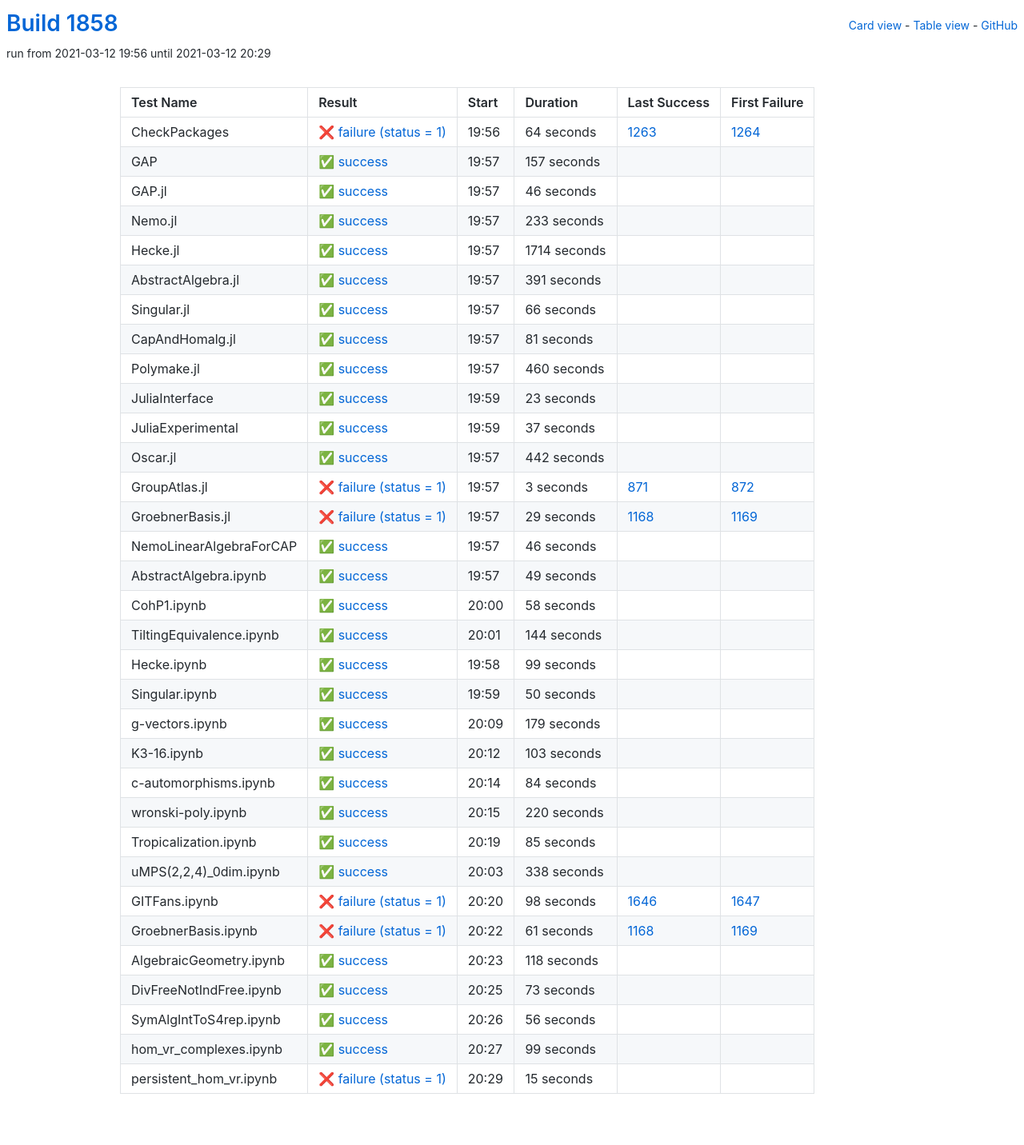
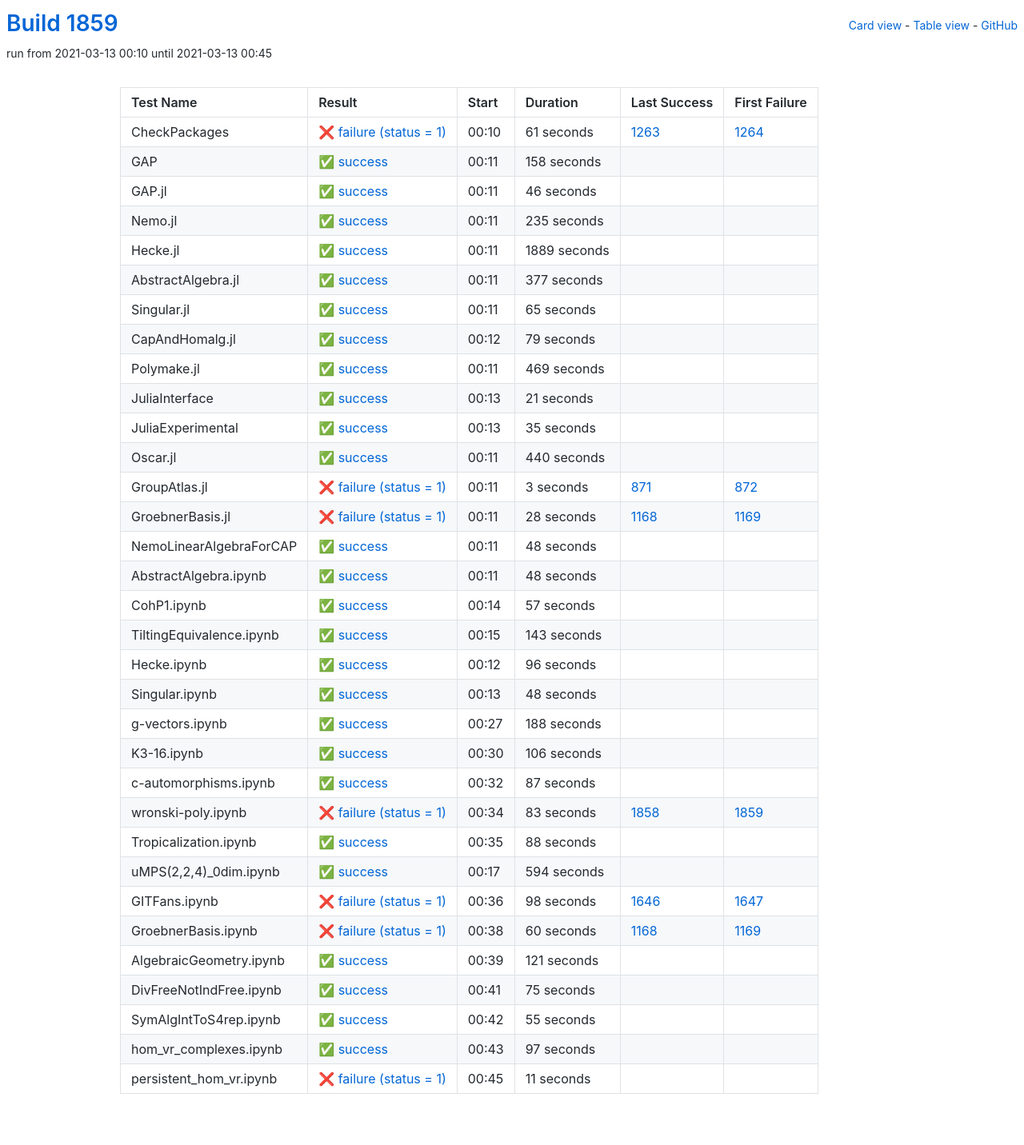
Before and after one commit to oscar-system/oscar-ci-status-stable, a Jekyll site: the page built from table.html, in a window 1280 px wide. Shown: the whole page at 80% size. Built offline with Jekyll 4.4.1, drawn with Linux system fonts in a browser that asks for light colours.

Commit message:
Build #1859

```diff
--- a/_data/ci.yml
+++ b/_data/ci.yml
@@ -1,6 +1,6 @@
 ---
-build: 1858
-build_url: https://oscarci.mathematik.uni-kl.de/job/oscar-stable/1858/
+build: 1859
+build_url: https://oscarci.mathematik.uni-kl.de/job/oscar-stable/1859/
 job: oscar-stable
 organization: oscar-system
 repo: oscar-ci-status-stable
@@ -8,32 +8,32 @@ repourl: https://github.com/oscar-system/oscar-ci-status-stable
 tests:
 - name: CheckPackages
   id: checkpackages
-  log: https://oscarci.mathematik.uni-kl.de/job/oscar-stable/1858/artifact/logs/build-1858/CheckPackages.log
-  start: 2021-03-12 19:56
+  log: https://oscarci.mathematik.uni-kl.de/job/oscar-stable/1859/artifact/logs/build-1859/CheckPackages.log
+  start: 2021-03-13 00:10
   success: false
   exitcode: 1
   status: failure
-  duration: 64
+  duration: 61
   last_success: 1263
   last_success_url: https://oscarci.mathematik.uni-kl.de/job/oscar-stable/1263/
   first_failure: 1264
   first_failure_url: https://oscarci.mathematik.uni-kl.de/job/oscar-stable/1264/
 - name: GAP
   id: gap
-  log: https://oscarci.mathematik.uni-kl.de/job/oscar-stable/1858/artifact/logs/build-1858/GAP.log
-  start: 2021-03-12 19:57
+  log: https://oscarci.mathematik.uni-kl.de/job/oscar-stable/1859/artifact/logs/build-1859/GAP.log
+  start: 2021-03-13 00:11
   success: true
   exitcode: 0
   status: success
-  duration: 157
+  duration: 158
   last_success: false
   last_success_url:
   first_failure: false
   first_failure_url:
 - name: GAP.jl
   id: gap-jl
-  log: https://oscarci.mathematik.uni-kl.de/job/oscar-stable/1858/artifact/logs/build-1858/GAP.jl.log
-  start: 2021-03-12 19:57
+  log: https://oscarci.mathematik.uni-kl.de/job/oscar-stable/1859/artifact/logs/build-1859/GAP.jl.log
+  start: 2021-03-13 00:11
   success: true
   exitcode: 0
   status: success
@@ -44,116 +44,116 @@ tests:
   first_failure_url:
 - name: Nemo.jl
   id: nemo-jl
-  log: https://oscarci.mathematik.uni-kl.de/job/oscar-stable/1858/artifact/logs/build-1858/Nemo.jl.log
-  start: 2021-03-12 19:57
+  log: https://oscarci.mathematik.uni-kl.de/job/oscar-stable/1859/artifact/logs/build-1859/Nemo.jl.log
+  start: 2021-03-13 00:11
   success: true
   exitcode: 0
   status: success
-  duration: 233
+  duration: 235
   last_success: false
   last_success_url:
   first_failure: false
   first_failure_url:
 - name: Hecke.jl
   id: hecke-jl
-  log: https://oscarci.mathematik.uni-kl.de/job/oscar-stable/1858/artifact/logs/build-1858/Hecke.jl.log
-  start: 2021-03-12 19:57
+  log: https://oscarci.mathematik.uni-kl.de/job/oscar-stable/1859/artifact/logs/build-1859/Hecke.jl.log
+  start: 2021-03-13 00:11
   success: true
   exitcode: 0
   status: success
-  duration: 1714
+  duration: 1889
   last_success: false
   last_success_url:
   first_failure: false
   first_failure_url:
 - name: AbstractAlgebra.jl
   id: abstractalgebra-jl
-  log: https://oscarci.mathematik.uni-kl.de/job/oscar-stable/1858/artifact/logs/build-1858/AbstractAlgebra.jl.log
-  start: 2021-03-12 19:57
+  log: https://oscarci.mathematik.uni-kl.de/job/oscar-stable/1859/artifact/logs/build-1859/AbstractAlgebra.jl.log
+  start: 2021-03-13 00:11
   success: true
   exitcode: 0
   status: success
-  duration: 391
+  duration: 377
   last_success: false
   last_success_url:
   first_failure: false
   first_failure_url:
 - name: Singular.jl
   id: singular-jl
-  log: https://oscarci.mathematik.uni-kl.de/job/oscar-stable/1858/artifact/logs/build-1858/Singular.jl.log
-  start: 2021-03-12 19:57
+  log: https://oscarci.mathematik.uni-kl.de/job/oscar-stable/1859/artifact/logs/build-1859/Singular.jl.log
+  start: 2021-03-13 00:11
   success: true
   exitcode: 0
   status: success
-  duration: 66
+  duration: 65
   last_success: false
   last_success_url:
   first_failure: false
   first_failure_url:
 - name: CapAndHomalg.jl
   id: capandhomalg-jl
-  log: https://oscarci.mathematik.uni-kl.de/job/oscar-stable/1858/artifact/logs/build-1858/CapAndHomalg.jl.log
-  start: 2021-03-12 19:57
+  log: https://oscarci.mathematik.uni-kl.de/job/oscar-stable/1859/artifact/logs/build-1859/CapAndHomalg.jl.log
+  start: 2021-03-13 00:12
   success: true
   exitcode: 0
   status: success
-  duration: 81
+  duration: 79
   last_success: false
   last_success_url:
   first_failure: false
   first_failure_url:
 - name: Polymake.jl
   id: polymake-jl
-  log: https://oscarci.mathematik.uni-kl.de/job/oscar-stable/1858/artifact/logs/build-1858/Polymake.jl.log
-  start: 2021-03-12 19:57
+  log: https://oscarci.mathematik.uni-kl.de/job/oscar-stable/1859/artifact/logs/build-1859/Polymake.jl.log
+  start: 2021-03-13 00:11
   success: true
   exitcode: 0
   status: success
-  duration: 460
+  duration: 469
   last_success: false
   last_success_url:
   first_failure: false
   first_failure_url:
 - name: JuliaInterface
   id: juliainterface
-  log: https://oscarci.mathematik.uni-kl.de/job/oscar-stable/1858/artifact/logs/build-1858/JuliaInterface.log
-  start: 2021-03-12 19:59
+  log: https://oscarci.mathematik.uni-kl.de/job/oscar-stable/1859/artifact/logs/build-1859/JuliaInterface.log
+  start: 2021-03-13 00:13
   success: true
   exitcode: 0
   status: success
-  duration: 23
+  duration: 21
   last_success: false
   last_success_url:
   first_failure: false
   first_failure_url:
 - name: JuliaExperimental
   id: juliaexperimental
-  log: https://oscarci.mathematik.uni-kl.de/job/oscar-stable/1858/artifact/logs/build-1858/JuliaExperimental.log
-  start: 2021-03-12 19:59
+  log: https://oscarci.mathematik.uni-kl.de/job/oscar-stable/1859/artifact/logs/build-1859/JuliaExperimental.log
+  start: 2021-03-13 00:13
   success: true
   exitcode: 0
   status: success
-  duration: 37
+  duration: 35
   last_success: false
   last_success_url:
   first_failure: false
   first_failure_url:
 - name: Oscar.jl
   id: oscar-jl
-  log: https://oscarci.mathematik.uni-kl.de/job/oscar-stable/1858/artifact/logs/build-1858/Oscar.jl.log
-  start: 2021-03-12 19:57
+  log: https://oscarci.mathematik.uni-kl.de/job/oscar-stable/1859/artifact/logs/build-1859/Oscar.jl.log
+  start: 2021-03-13 00:11
   success: true
   exitcode: 0
   status: success
-  duration: 442
+  duration: 440
   last_success: false
   last_success_url:
   first_failure: false
   first_failure_url:
 - name: GroupAtlas.jl
   id: groupatlas-jl
-  log: https://oscarci.mathematik.uni-kl.de/job/oscar-stable/1858/artifact/logs/build-1858/GroupAtlas.jl.log
-  start: 2021-03-12 19:57
+  log: https://oscarci.mathematik.uni-kl.de/job/oscar-stable/1859/artifact/logs/build-1859/GroupAtlas.jl.log
+  start: 2021-03-13 00:11
   success: false
   exitcode: 1
   status: failure
@@ -164,164 +164,164 @@ tests:
   first_failure_url: https://oscarci.mathematik.uni-kl.de/job/oscar-stable/872/
 - name: GroebnerBasis.jl
   id: groebnerbasis-jl
-  log: https://oscarci.mathematik.uni-kl.de/job/oscar-stable/1858/artifact/logs/build-1858/GroebnerBasis.jl.log
-  start: 2021-03-12 19:57
+  log: https://oscarci.mathematik.uni-kl.de/job/oscar-stable/1859/artifact/logs/build-1859/GroebnerBasis.jl.log
+  start: 2021-03-13 00:11
   success: false
   exitcode: 1
   status: failure
-  duration: 29
+  duration: 28
   last_success: 1168
   last_success_url: https://oscarci.mathematik.uni-kl.de/job/oscar-stable/1168/
   first_failure: 1169
   first_failure_url: https://oscarci.mathematik.uni-kl.de/job/oscar-stable/1169/
 - name: NemoLinearAlgebraForCAP
   id: nemolinearalgebraforcap
-  log: https://oscarci.mathematik.uni-kl.de/job/oscar-stable/1858/artifact/logs/build-1858/NemoLinearAlgebraForCAP.log
-  start: 2021-03-12 19:57
+  log: https://oscarci.mathematik.uni-kl.de/job/oscar-stable/1859/artifact/logs/build-1859/NemoLinearAlgebraForCAP.log
+  start: 2021-03-13 00:11
   success: true
   exitcode: 0
   status: success
-  duration: 46
+  duration: 48
   last_success: false
   last_success_url:
   first_failure: false
   first_failure_url:
 - name: AbstractAlgebra.ipynb
   id: abstractalgebra-ipynb
-  log: https://oscarci.mathematik.uni-kl.de/job/oscar-stable/1858/artifact/logs/build-1858/AbstractAlgebra.ipynb.log
-  start: 2021-03-12 19:57
+  log: https://oscarci.mathematik.uni-kl.de/job/oscar-stable/1859/artifact/logs/build-1859/AbstractAlgebra.ipynb.log
+  start: 2021-03-13 00:11
   success: true
   exitcode: 0
   status: success
-  duration: 49
+  duration: 48
   last_success: false
   last_success_url:
   first_failure: false
   first_failure_url:
 - name: CohP1.ipynb
   id: cohp1-ipynb
-  log: https://oscarci.mathematik.uni-kl.de/job/oscar-stable/1858/artifact/logs/build-1858/CohP1.ipynb.log
-  start: 2021-03-12 20:00
+  log: https://oscarci.mathematik.uni-kl.de/job/oscar-stable/1859/artifact/logs/build-1859/CohP1.ipynb.log
+  start: 2021-03-13 00:14
   success: true
   exitcode: 0
   status: success
-  duration: 58
+  duration: 57
   last_success: false
   last_success_url:
   first_failure: false
   first_failure_url:
 - name: TiltingEquivalence.ipynb
   id: tiltingequivalence-ipynb
-  log: https://oscarci.mathematik.uni-kl.de/job/oscar-stable/1858/artifact/logs/build-1858/TiltingEquivalence.ipynb.log
-  start: 2021-03-12 20:01
+  log: https://oscarci.mathematik.uni-kl.de/job/oscar-stable/1859/artifact/logs/build-1859/TiltingEquivalence.ipynb.log
+  start: 2021-03-13 00:15
   success: true
   exitcode: 0
   status: success
-  duration: 144
+  duration: 143
   last_success: false
   last_success_url:
   first_failure: false
   first_failure_url:
 - name: Hecke.ipynb
   id: hecke-ipynb
-  log: https://oscarci.mathematik.uni-kl.de/job/oscar-stable/1858/artifact/logs/build-1858/Hecke.ipynb.log
-  start: 2021-03-12 19:58
+  log: https://oscarci.mathematik.uni-kl.de/job/oscar-stable/1859/artifact/logs/build-1859/Hecke.ipynb.log
+  start: 2021-03-13 00:12
   success: true
   exitcode: 0
   status: success
-  duration: 99
+  duration: 96
   last_success: false
   last_success_url:
   first_failure: false
   first_failure_url:
 - name: Singular.ipynb
   id: singular-ipynb
-  log: https://oscarci.mathematik.uni-kl.de/job/oscar-stable/1858/artifact/logs/build-1858/Singular.ipynb.log
-  start: 2021-03-12 19:59
+  log: https://oscarci.mathematik.uni-kl.de/job/oscar-stable/1859/artifact/logs/build-1859/Singular.ipynb.log
+  start: 2021-03-13 00:13
   success: true
   exitcode: 0
   status: success
-  duration: 50
+  duration: 48
   last_success: false
   last_success_url:
   first_failure: false
   first_failure_url:
 - name: g-vectors.ipynb
   id: g-vectors-ipynb
-  log: https://oscarci.mathematik.uni-kl.de/job/oscar-stable/1858/artifact/logs/build-1858/g-vectors.ipynb.log
-  start: 2021-03-12 20:09
+  log: https://oscarci.mathematik.uni-kl.de/job/oscar-stable/1859/artifact/logs/build-1859/g-vectors.ipynb.log
+  start: 2021-03-13 00:27
   success: true
   exitcode: 0
   status: success
-  duration: 179
+  duration: 188
   last_success: false
   last_success_url:
   first_failure: false
   first_failure_url:
 - name: K3-16.ipynb
   id: k3-16-ipynb
-  log: https://oscarci.mathematik.uni-kl.de/job/oscar-stable/1858/artifact/logs/build-1858/K3-16.ipynb.log
-  start: 2021-03-12 20:12
+  log: https://oscarci.mathematik.uni-kl.de/job/oscar-stable/1859/artifact/logs/build-1859/K3-16.ipynb.log
+  start: 2021-03-13 00:30
   success: true
   exitcode: 0
   status: success
-  duration: 103
+  duration: 106
   last_success: false
   last_success_url:
   first_failure: false
   first_failure_url:
 - name: c-automorphisms.ipynb
   id: c-automorphisms-ipynb
-  log: https://oscarci.mathematik.uni-kl.de/job/oscar-stable/1858/artifact/logs/build-1858/c-automorphisms.ipynb.log
-  start: 2021-03-12 20:14
+  log: https://oscarci.mathematik.uni-kl.de/job/oscar-stable/1859/artifact/logs/build-1859/c-automorphisms.ipynb.log
+  start: 2021-03-13 00:32
   success: true
   exitcode: 0
   status: success
-  duration: 84
+  duration: 87
   last_success: false
   last_success_url:
   first_failure: false
   first_failure_url:
 - name: wronski-poly.ipynb
   id: wronski-poly-ipynb
-  log: https://oscarci.mathematik.uni-kl.de/job/oscar-stable/1858/artifact/logs/build-1858/wronski-poly.ipynb.log
-  start: 2021-03-12 20:15
+  log: https://oscarci.mathematik.uni-kl.de/job/oscar-stable/1859/artifact/logs/build-1859/wronski-poly.ipynb.log
+  start: 2021-03-13 00:34
+  success: false
+  exitcode: 1
+  status: failure
+  duration: 83
+  last_success: 1858
+  last_success_url: https://oscarci.mathematik.uni-kl.de/job/oscar-stable/1858/
+  first_failure: 1859
+  first_failure_url: https://oscarci.mathematik.uni-kl.de/job/oscar-stable/1859/
+- name: Tropicalization.ipynb
+  id: tropicalization-ipynb
+  log: https://oscarci.mathematik.uni-kl.de/job/oscar-stable/1859/artifact/logs/build-1859/Tropicalization.ipynb.log
+  start: 2021-03-13 00:35
   success: true
   exitcode: 0
   status: success
-  duration: 220
-  last_success: false
-  last_success_url:
-  first_failure: false
-  first_failure_url:
-- name: Tropicalization.ipynb
-  id: tropicalization-ipynb
-  log: https://oscarci.mathematik.uni-kl.de/job/oscar-stable/1858/artifact/logs/build-1858/Tropicalization.ipynb.log
-  start: 2021-03-12 20:19
-  success: true
-  exitcode: 0
-  status: success
-  duration: 85
+  duration: 88
   last_success: false
   last_success_url:
   first_failure: false
   first_failure_url:
 - name: uMPS(2,2,4)_0dim.ipynb
   id: umps-2-2-4-0dim-ipynb
-  log: https://oscarci.mathematik.uni-kl.de/job/oscar-stable/1858/artifact/logs/build-1858/uMPS-2-2-4-_0dim.ipynb.log
-  start: 2021-03-12 20:03
+  log: https://oscarci.mathematik.uni-kl.de/job/oscar-stable/1859/artifact/logs/build-1859/uMPS-2-2-4-_0dim.ipynb.log
+  start: 2021-03-13 00:17
   success: true
   exitcode: 0
   status: success
-  duration: 338
+  duration: 594
   last_success: false
   last_success_url:
   first_failure: false
   first_failure_url:
 - name: GITFans.ipynb
   id: gitfans-ipynb
-  log: https://oscarci.mathematik.uni-kl.de/job/oscar-stable/1858/artifact/logs/build-1858/GITFans.ipynb.log
-  start: 2021-03-12 20:20
+  log: https://oscarci.mathematik.uni-kl.de/job/oscar-stable/1859/artifact/logs/build-1859/GITFans.ipynb.log
+  start: 2021-03-13 00:36
   success: false
   exitcode: 1
   status: failure
@@ -332,72 +332,72 @@ tests:
   first_failure_url: https://oscarci.mathematik.uni-kl.de/job/oscar-stable/1647/
 - name: GroebnerBasis.ipynb
   id: groebnerbasis-ipynb
-  log: https://oscarci.mathematik.uni-kl.de/job/oscar-stable/1858/artifact/logs/build-1858/GroebnerBasis.ipynb.log
-  start: 2021-03-12 20:22
+  log: https://oscarci.mathematik.uni-kl.de/job/oscar-stable/1859/artifact/logs/build-1859/GroebnerBasis.ipynb.log
+  start: 2021-03-13 00:38
   success: false
   exitcode: 1
   status: failure
-  duration: 61
+  duration: 60
   last_success: 1168
   last_success_url: https://oscarci.mathematik.uni-kl.de/job/oscar-stable/1168/
   first_failure: 1169
   first_failure_url: https://oscarci.mathematik.uni-kl.de/job/oscar-stable/1169/
 - name: AlgebraicGeometry.ipynb
   id: algebraicgeometry-ipynb
-  log: https://oscarci.mathematik.uni-kl.de/job/oscar-stable/1858/artifact/logs/build-1858/AlgebraicGeometry.ipynb.log
-  start: 2021-03-12 20:23
+  log: https://oscarci.mathematik.uni-kl.de/job/oscar-stable/1859/artifact/logs/build-1859/AlgebraicGeometry.ipynb.log
+  start: 2021-03-13 00:39
   success: true
   exitcode: 0
   status: success
-  duration: 118
+  duration: 121
   last_success: false
   last_success_url:
   first_failure: false
   first_failure_url:
 - name: DivFreeNotIndFree.ipynb
   id: divfreenotindfree-ipynb
-  log: https://oscarci.mathematik.uni-kl.de/job/oscar-stable/1858/artifact/logs/build-1858/DivFreeNotIndFree.ipynb.log
-  start: 2021-03-12 20:25
+  log: https://oscarci.mathematik.uni-kl.de/job/oscar-stable/1859/artifact/logs/build-1859/DivFreeNotIndFree.ipynb.log
+  start: 2021-03-13 00:41
   success: true
   exitcode: 0
   status: success
-  duration: 73
+  duration: 75
   last_success: false
   last_success_url:
   first_failure: false
   first_failure_url:
 - name: SymAlgIntToS4rep.ipynb
   id: symalginttos4rep-ipynb
-  log: https://oscarci.mathematik.uni-kl.de/job/oscar-stable/1858/artifact/logs/build-1858/SymAlgIntToS4rep.ipynb.log
-  start: 2021-03-12 20:26
+  log: https://oscarci.mathematik.uni-kl.de/job/oscar-stable/1859/artifact/logs/build-1859/SymAlgIntToS4rep.ipynb.log
+  start: 2021-03-13 00:42
   success: true
   exitcode: 0
   status: success
-  duration: 56
+  duration: 55
   last_success: false
   last_success_url:
   first_failure: false
   first_failure_url:
 - name: hom_vr_complexes.ipynb
   id: hom-vr-complexes-ipynb
-  log: https://oscarci.mathematik.uni-kl.de/job/oscar-stable/1858/artifact/logs/build-1858/hom_vr_complexes.ipynb.log
-  start: 2021-03-12 20:27
+  log: https://oscarci.mathematik.uni-kl.de/job/oscar-stable/1859/artifact/logs/build-1859/hom_vr_complexes.ipynb.log
+  start: 2021-03-13 00:43
   success: true
   exitcode: 0
   status: success
-  duration: 99
+  duration: 97
   last_success: false
   last_success_url:
   first_failure: false
   first_failure_url:
 - name: persistent_hom_vr.ipynb
   id: persistent-hom-vr-ipynb
-  log: https://oscarci.mathematik.uni-kl.de/job/oscar-stable/1858/artifact/logs/build-1858/persistent_hom_vr.ipynb.log
-  start: 2021-03-12 20:29
+  log: https://oscarci.mathematik.uni-kl.de/job/oscar-stable/1859/artifact/logs/build-1859/persistent_hom_vr.ipynb.log
+  start: 2021-03-13 00:45
   success: false
   exitcode: 1
   status: failure
-  duration: 15
+  duration: 11
   last_success: false
   last_success_url:
   first_failure: false
```
Also changed, not shown: README.md.
